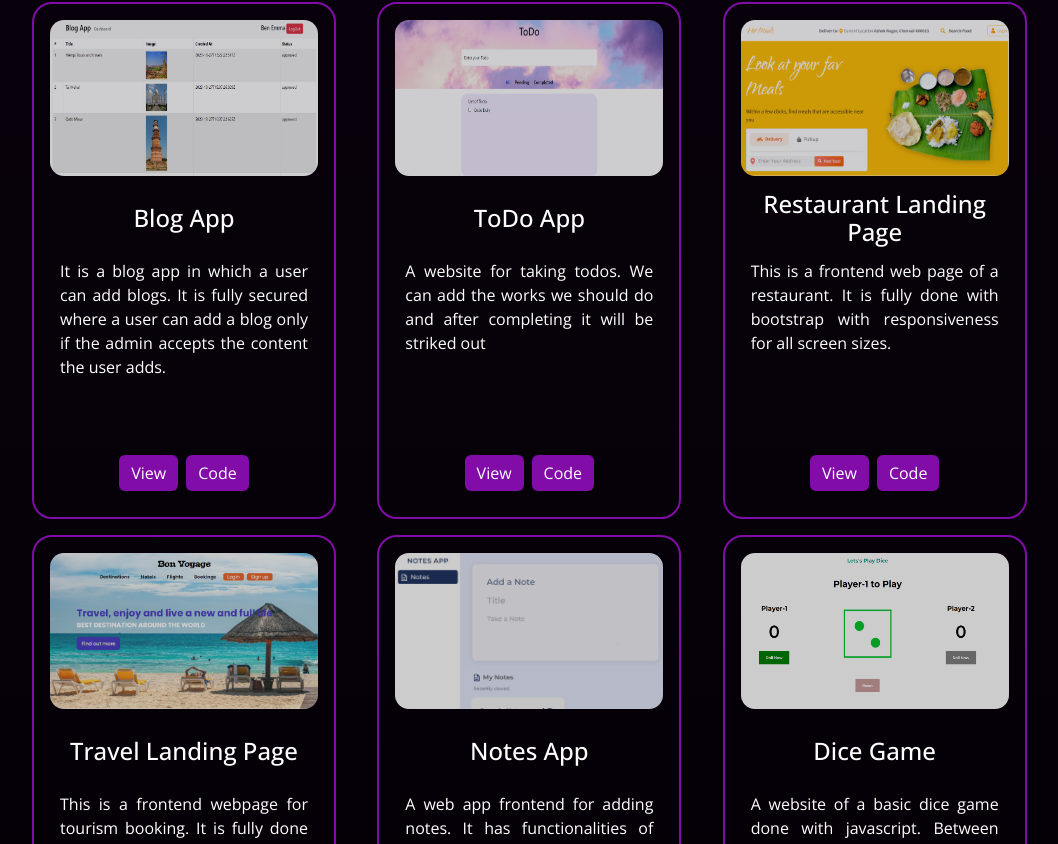
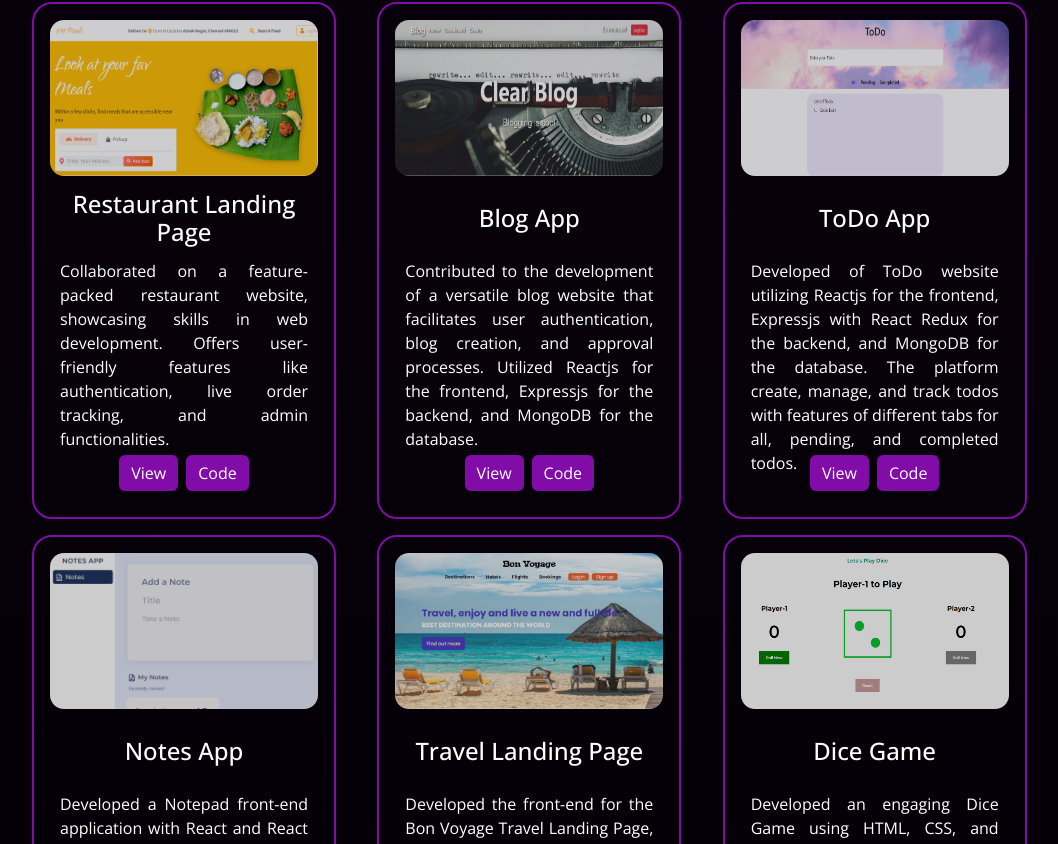
Before and after one commit to Emmanuel-Benjamin00/My-Portfolio, a React (Vite) app: page / in a window 1280 px wide. Shown: the part 3796-4640 px from the top of the page, without its empty margins (98-1156 px from the left). Built offline with nearby package versions, Linux system fonts and the light colour scheme; no server answers; a web font is replaced by a local one.

Commit message:
projectdata separate and projects changed

```diff
--- /dev/null
+++ b/src/assets/data/projectData.jsx
@@ -0,0 +1,53 @@
+import NotesAppImg from "../../assets/ProjectsImages/NotesApp.png";
+import RestaurantLandingImg from "../../assets/ProjectsImages/RestaurantLanding.png";
+import TravelLandingImg from "../../assets/ProjectsImages/TravelLanding.png";
+import DiceGameImg from "../../assets/ProjectsImages/DiceGame.png";
+import BlogImg from "../../assets/ProjectsImages/blog.png"
+import TodoImg from "../../assets/ProjectsImages/todoImg.png"
+
+const projectsData = [
+    {
+        img: RestaurantLandingImg,
+        title: "Restaurant Landing Page",
+        content: "Collaborated on a feature-packed restaurant website, showcasing skills in web development. Offers user-friendly features like authentication, live order tracking, and admin functionalities. ",
+        view: "https://hotmeals-restaurant.netlify.app/",
+        code: "https://github.com/Emmanuel-Benjamin00/restaurant-landing-page"
+    },
+    {
+        img: BlogImg,
+        title: "Blog App",
+        content: "Contributed to the development of a versatile blog website that facilitates user authentication, blog creation, and approval processes. Utilized Reactjs for the frontend, Expressjs for the backend, and MongoDB for the database. ",
+        view: "https://bloginme.netlify.app/",
+        code: "https://github.com/Emmanuel-Benjamin00/blog-app-frontend"
+    },
+    {
+        img: TodoImg,
+        title: "ToDo App",
+        content: "Developed of ToDo website utilizing Reactjs for the frontend, Expressjs with React Redux for the backend, and MongoDB for the database. The platform create, manage, and track todos with features of different tabs for all, pending, and completed todos. ",
+        view: "https://i-am-here-to-keep-your-notes.netlify.app/",
+        code: "https://github.com/Emmanuel-Benjamin00/Todo-App"
+    },
+    {
+        img: NotesAppImg,
+        title: "Notes App",
+        content: "Developed a Notepad front-end application with React and React Redux. This platform is for note creation, editing, and deletion. Utilizing efficient component-based structure, the application ensures seamless note management. ",
+        view: "https://emmanuel-notes-app-redux.netlify.app/home",
+        code: "https://github.com/Emmanuel-Benjamin00/NotesApp-Redux"
+    },
+    {
+        img: TravelLandingImg,
+        title: "Travel Landing Page",
+        content: "Developed the front-end for the Bon Voyage Travel Landing Page, a best platform for travel services. The website, built using HTML and CSS, features service categories, top destinations, an easy booking process, and a convenient email subscription option. ",
+        view: "https://unique-lolly-2479b3.netlify.app/",
+        code: "https://github.com/Emmanuel-Benjamin00/Travel-Landing-Page"
+    },
+    {
+      img: DiceGameImg,
+      title: "Dice Game",
+      content: "Developed an engaging Dice Game using HTML, CSS, and JavaScript with a Flexbox layout. The game follows simple yet exciting rules, including turn-based rolling, scoring, and winning conditions. The first player to reach 30 points is the winner.",
+      view: "https://dice-winner-2023.netlify.app/",
+      code: "https://github.com/Emmanuel-Benjamin00/Dice-Game"
+    }
+];
+
+export default projectsData
--- a/src/components/MajorComponents/Projects.jsx
+++ b/src/components/MajorComponents/Projects.jsx
@@ -2,14 +2,7 @@ import React from "react";
 import { Container, Row } from "react-bootstrap";
 import ProjectsCard from "../NestedComponents/ProjectsCard";
 import "../../Stylesheets/Projects.css";
-import NotesAppImg from "../../assets/ProjectsImages/NotesApp.png";
-import ForgotPasswordImg from "../../assets/ProjectsImages/ForgotPassword.png";
-import RestaurantLandingImg from "../../assets/ProjectsImages/RestaurantLanding.png";
-import TravelLandingImg from "../../assets/ProjectsImages/TravelLanding.png";
-import MedicoSalesImg from "../../assets/ProjectsImages/MedicoSales.png";
-import DiceGameImg from "../../assets/ProjectsImages/DiceGame.png";
-import BlogImg from "../../assets/ProjectsImages/blog.png"
-import TodoImg from "../../assets/ProjectsImages/todoImg.png"
+import projectsData from "../../assets/data/projectData";
 
 function Portfolio() {
   return (
@@ -18,52 +11,11 @@ function Portfolio() {
         <h3 className="display-5 fw-bold">My Projects</h3>
         <Container>
           <Row className="row-cols-1 row-cols-md-3 cards-container g-3">
-          <ProjectsCard
-              img={BlogImg}
-              title="Blog App"
-              content="It is a blog app in which a user can add blogs. It is fully secured where a user can add a blog only if the admin accepts the content the user adds."
-              view="https://bloginme.netlify.app/"
-              code="https://github.com/Emmanuel-Benjamin00/blog-app-frontend"
-            />
-               <ProjectsCard
-              img={TodoImg}
-              title="ToDo App"
-              content="A website for taking todos. We can add the works we should do and after completing it will be striked out"
-              view="https://i-am-here-to-keep-your-notes.netlify.app/"
-              code="https://github.com/Emmanuel-Benjamin00/Todo-App"
-            />
-            <ProjectsCard
-              img={RestaurantLandingImg}
-              title="Restaurant Landing Page"
-              content="This is a frontend web page of a restaurant. It is fully done with bootstrap with
-              responsiveness for all screen sizes."
-              view="https://hot-meals-2000.netlify.app/"
-              code="https://github.com/Emmanuel-Benjamin00/Hot-Meals"
-            />
-            <ProjectsCard
-              img={TravelLandingImg}
-              title="Travel Landing Page"
-              content="This is a frontend webpage for tourism booking. It is fully done with HTML and
-              CSS purely, with responsiveness for all screen sizes."
-              view="https://unique-lolly-2479b3.netlify.app/"
-              code="https://github.com/Emmanuel-Benjamin00/Travel-Landing-Page"
-            />
-               <ProjectsCard
-              img={NotesAppImg}
-              title="Notes App"
-              content="A web app frontend for adding notes. It has functionalities of
-              adding, editing and deleting a note."
-              view="https://notes-app-project-guvi.netlify.app/home"
-              code="https://github.com/Emmanuel-Benjamin00/NotesApp"
-            />
-            <ProjectsCard
-              img={DiceGameImg}
-              title="Dice Game"
-              content="A website of a basic dice game done with javascript. Between two players, randomly one player will start
-              and who attains 30 first wins the game."
-              view="https://dice-winner-2023.netlify.app/"
-              code="https://github.com/Emmanuel-Benjamin00/Dice-Game"
-            />
+              {
+                projectsData.map((e,i)=>{
+                  return <ProjectsCard data={e} key={i} />
+                })
+              }
           </Row>
         </Container>
         <Container className="contributions-cont">
--- a/src/components/NestedComponents/ProjectsCard.jsx
+++ b/src/components/NestedComponents/ProjectsCard.jsx
@@ -1,7 +1,6 @@
 import React from "react";
 import { Card, Col, Button } from "react-bootstrap";
 import "../../Stylesheets/Projects.css";
-import portfolio2 from "../../assets/portfolio-2.png";
 import { Link } from "react-router-dom";
 
 function ProjectsCard(props) {
@@ -9,13 +8,13 @@ function ProjectsCard(props) {
     <>
       <Col>
         <Card className="h-100 projects-card">
-          <Card.Img src={props.img} alt="Card image" className="card-img-top image-in-card" />
+          <Card.Img src={props.data.img} alt="Card image" className="card-img-top image-in-card" />
           <Card.Body className="pt-1">
-            <Card.Title className="fs-4 mb-2 title-card">{props.title}</Card.Title>
-            <Card.Text className="card-text mb-1">{props.content}</Card.Text>
+            <Card.Title className="fs-4 mb-2 title-card">{props.data.title}</Card.Title>
+            <Card.Text className="card-text mb-1">{props.data.content}</Card.Text>
             <div className="buttons">
-            <Link to={props.view} target="_blank"><Button variant="primary me-1 button-card" className="card-button">View</Button></Link>
-            <Link to={props.code} target="_blank"><Button variant="primary ms-1 button-card" className="card-button">Code</Button></Link>
+            <Link to={props.data.view} target="_blank"><Button variant="primary me-1 button-card" className="card-button">View</Button></Link>
+            <Link to={props.data.code} target="_blank"><Button variant="primary ms-1 button-card" className="card-button">Code</Button></Link>
             </div>
           </Card.Body>
         </Card>
```
Also changed, not shown: src/assets/ProjectsImages/blog.png, 1 other file (tests, documents, lock files or other folders).
